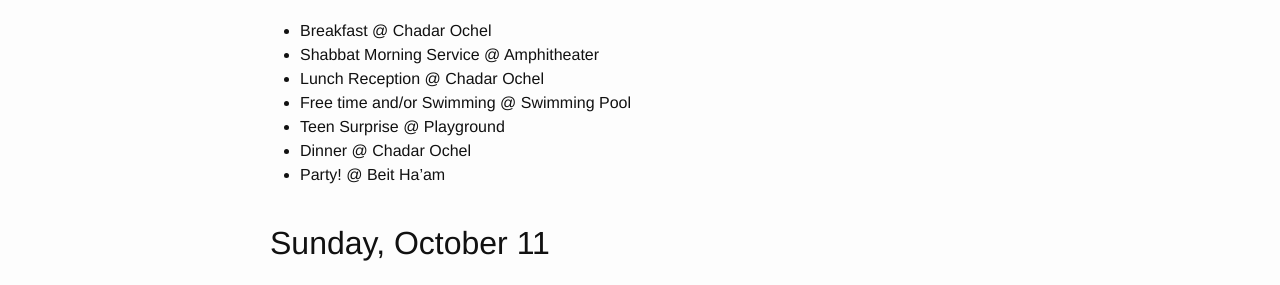
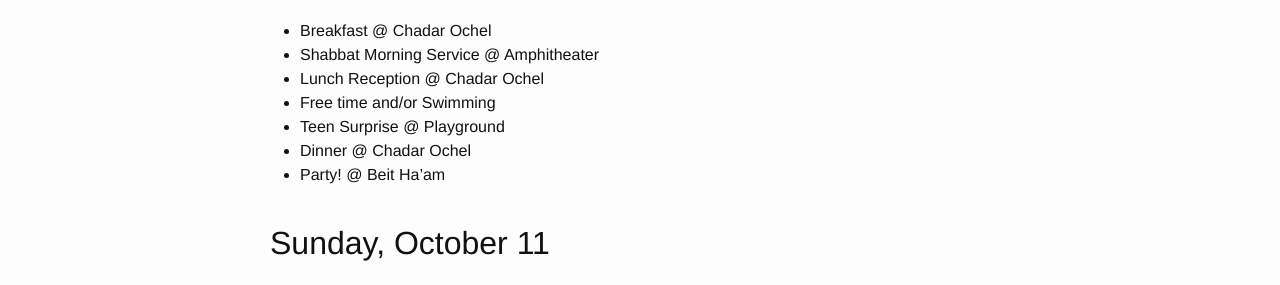
Before and after one commit to eitansuez/arik, a Jekyll site: the page built from schedule.md, in a window 1280 px wide. Shown: the part 622-907 px from the top of the page. Built offline with Jekyll 4.4.1, drawn with Linux system fonts in a browser that asks for light colours.

Commit message:
at swimming pool

```diff
--- a/schedule.md
+++ b/schedule.md
@@ -23,7 +23,7 @@ The following is a preliminary schedule;  please check back closer to the event
 * Breakfast @ Chadar Ochel
 * Shabbat Morning Service @ Amphitheater
 * Lunch Reception @ Chadar Ochel
-* Free time and/or Swimming @ Swimming Pool
+* Free time and/or Swimming
 * Teen Surprise @ Playground
 * Dinner @ Chadar Ochel
 * Party! @ Beit Ha'am
```
